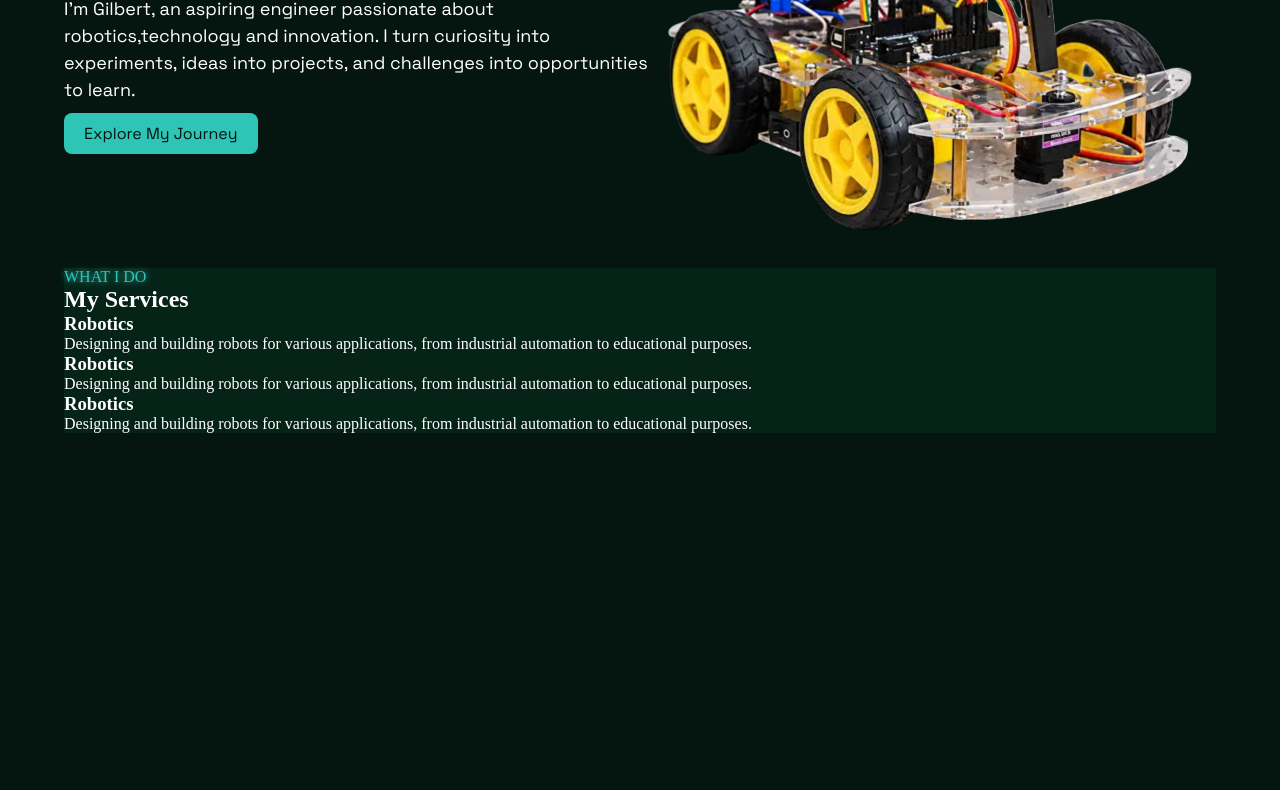
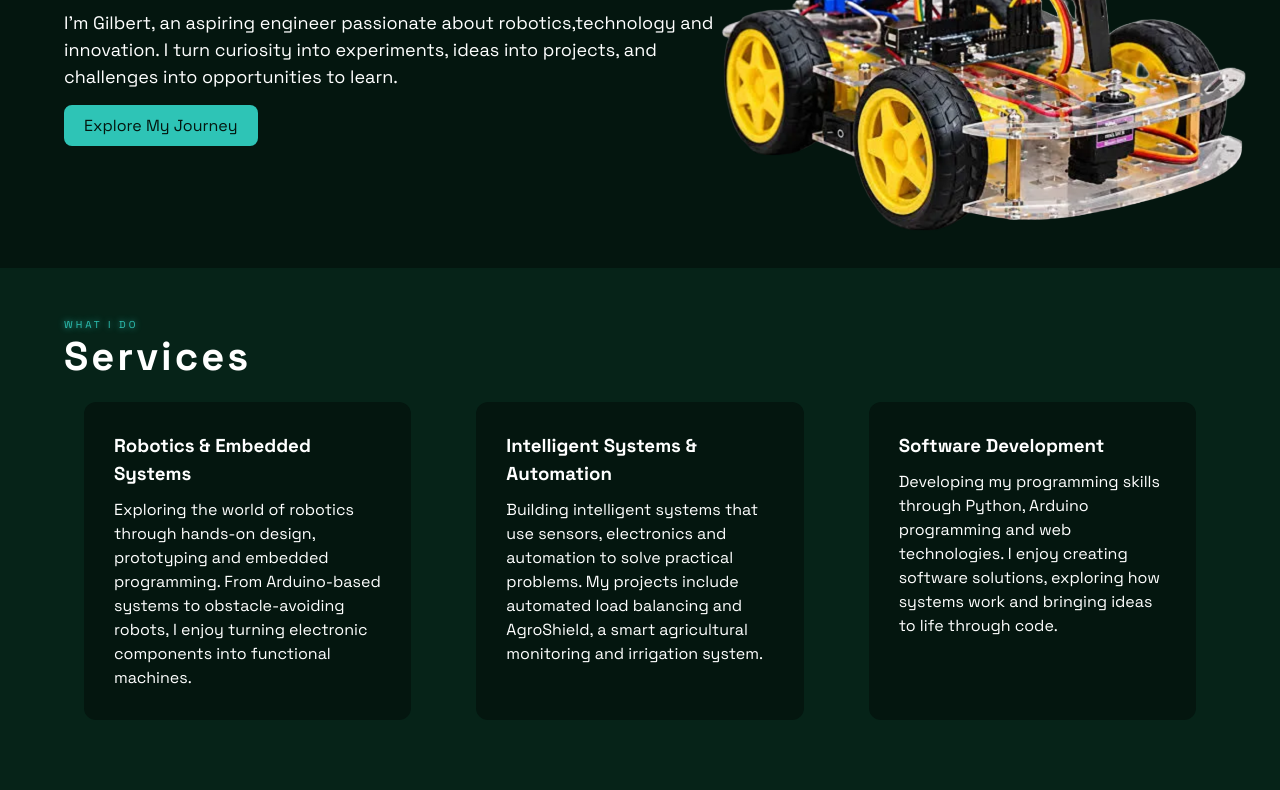
Before and after one commit to GilbertUc/Portfolio-Website, a plain HTML site: page index.html in a window 1280 px wide. Shown: the part 391-1181 px from the top of the page. Before the commit the page ends 874 px from the top, so only its background shows below. Drawn offline with Linux system fonts and the light colour scheme.

Commit message:
new update

```diff
--- a/index.html
+++ b/index.html
@@ -46,20 +46,21 @@
         <section class="services">
             <div class="introtext">
                 <p class="neon-text">WHAT I DO</p>
-                <h2>My Services</h2>
+                <h2>Services</h2>
             </div>
             <div class="servicecards">
                 <article class="servicecard">
-                    <h3>Robotics</h3>
-                    <p>Designing and building robots for various applications, from industrial automation to educational purposes.</p>
+                    <h3>Robotics & Embedded Systems</h3>
+                    <p>Exploring the world of robotics through hands-on design, prototyping and embedded programming. From Arduino-based systems to obstacle-avoiding robots, I enjoy turning electronic components into functional machines.
+                    </p>
                 </article>
                 <article class="servicecard">
-                    <h3>Robotics</h3>
-                    <p>Designing and building robots for various applications, from industrial automation to educational purposes.</p>
+                    <h3>Intelligent Systems & Automation</h3>
+                    <p>Building intelligent systems that use sensors, electronics and automation to solve practical problems. My projects include automated load balancing and AgroShield, a smart agricultural monitoring and irrigation system.</p>
                 </article>
                 <article class="servicecard">
-                    <h3>Robotics</h3>
-                    <p>Designing and building robots for various applications, from industrial automation to educational purposes.</p>
+                    <h3>Software Development </h3>
+                    <p>Developing my programming skills through Python, Arduino programming and web technologies. I enjoy creating software solutions, exploring how systems work and bringing ideas to life through code.</p>
                 </article>
             </div>
         </section>
--- a/style.css
+++ b/style.css
@@ -84,7 +84,7 @@ header{
 /* Hero content */
 
 main{
-    padding: 100px 5% 50px 5%;
+    padding-top: 100px;
     transition: ease 0.3s;
 }
 .hero{
@@ -92,6 +92,7 @@ main{
     align-items: center;
     justify-content: space-between;
     font-family: 'Space Grotesk', sans-serif;
+    padding: 0 5%;
 
 }
 
@@ -101,13 +102,18 @@ main{
     letter-spacing: -2px;
 }
 
+.hero-img{
+    width: 100%;
+    max-width: 500px;
+}
+
 .neon-text{
     text-shadow: 0px 0 6px #2ec4b6;
     color: #2ec4b6;
 }
 .hero-content p{
     font-size: 18px;
-    margin: 20px 0;
+    margin: 25px 0;
     line-height: 1.5;
 }
 
@@ -115,6 +121,7 @@ main{
     text-decoration: none;
     color: #04160f;
     background-color: #2ec4b6;
+    margin-top: 10px;
     padding: 10px 20px;
     border-radius: 8px;
     transition: all ease 0.3s;
@@ -129,4 +136,43 @@ main{
 .services{
     width: 100%;
     background-color: #062318;
+    padding: 50px 5%;
+    font-family: 'Space Grotesk', sans-serif;
 }
+
+.introtext{
+    letter-spacing: 3px;
+}
+.introtext p{
+    font-size: 10px;
+}
+.introtext h2{
+    font-size: 40px;
+}
+
+.servicecards{
+    display: flex;
+    gap: 25px;
+    justify-content: center;
+    align-items: stretch;
+}
+
+.servicecard{
+    background-color: #04160f;
+    border-radius: 12px;
+    padding: 30px;
+    margin: 20px;
+    transition: all ease 0.5s;
+    line-height: 1.5;
+    flex: 1;
+    align-items: stretch;
+}
+
+.servicecard:hover{
+    transform: translateY(-6px);
+    box-shadow: 0 0 10px #2ec4b6;
+}
+
+.servicecard h3{
+    padding-bottom: 10px;
+}
```
Also changed, not shown: about.html (deleted), contact.html (deleted), projects.html (deleted).
